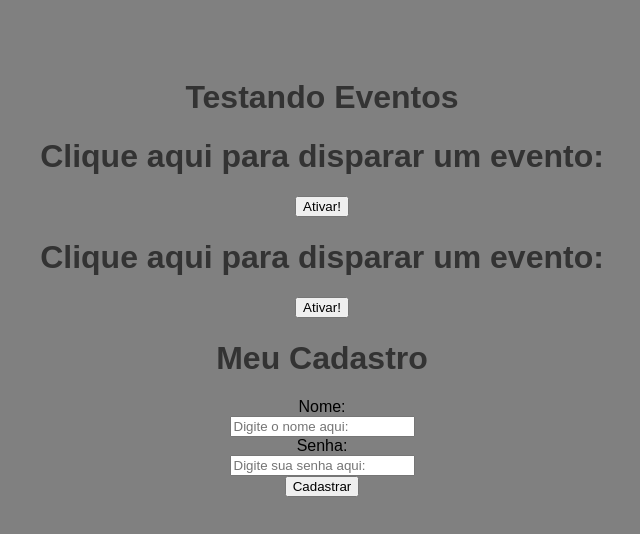
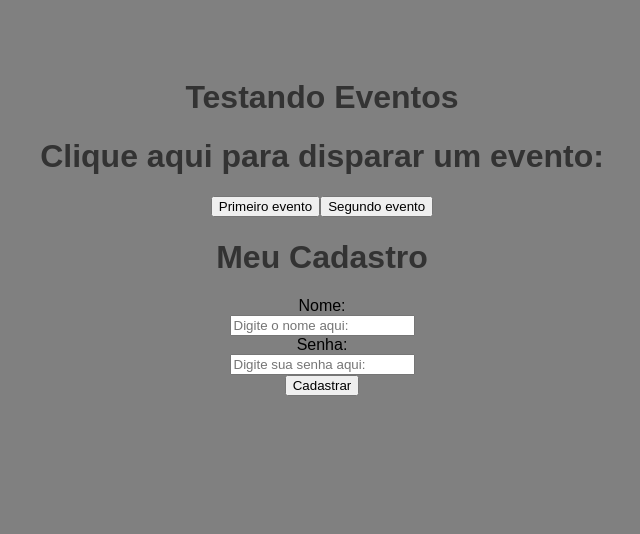
Before and after one commit to DanielleSantosss/Curso-React, a React (Create React App) app in the folder projeto-em-react/: page / in a window 1280 px wide. Shown: the top 534 px of the page, without its empty margins (318-958 px from the left). Built offline with nearby package versions, Linux system fonts and the light colour scheme; the HTML template or start-up script is replaced by a standard one.

Commit message:
Evento com Props.

```diff
--- a/projeto-em-react/src/App.js
+++ b/projeto-em-react/src/App.js
@@ -7,8 +7,7 @@
   return (
     <div className="App">
       <h1>Testando Eventos</h1>
-      <Evento numero='1'/>
-      <Evento numero='2'/>
+      <Evento/>
       <Form/>
     </div>
   );
--- a/projeto-em-react/src/components/Evento.jsx
+++ b/projeto-em-react/src/components/Evento.jsx
@@ -1,13 +1,20 @@
-function Evento({ numero }) {
+import Button from "./evento/Button";
 
-    function meuEvento() {
-        console.log(`Olá, você clicou em mim! ${numero}`);
+
+function Evento() {
+   function meuEvento() {
+        console.log(`Olá, ativando primeiro evento!`);
+    }
+
+    function segundoEvento(){
+        console.log(`Ativando o segundo evento!`)
     }
 
     return (
         <div>
             <h1>Clique aqui para disparar um evento: </h1>
-            <button onClick={meuEvento}>Ativar!</button>
+            <Button event={meuEvento} text="Primeiro evento"/>
+            <Button event={segundoEvento} text="Segundo evento"/>
         </div>
     )
 
--- /dev/null
+++ b/projeto-em-react/src/components/evento/Button.jsx
@@ -0,0 +1,5 @@
+function Button(props){
+    return <button onClick={props.event}>{props.text}</button>
+}
+
+export default Button
```
